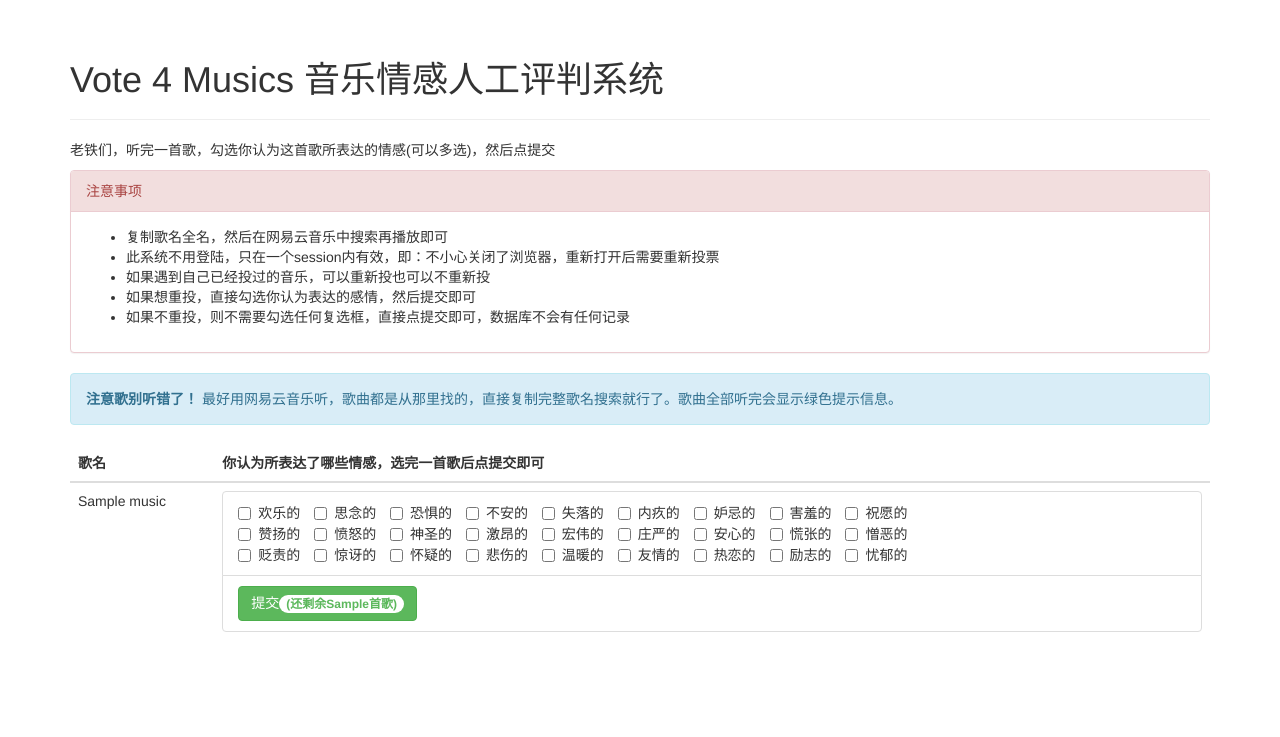
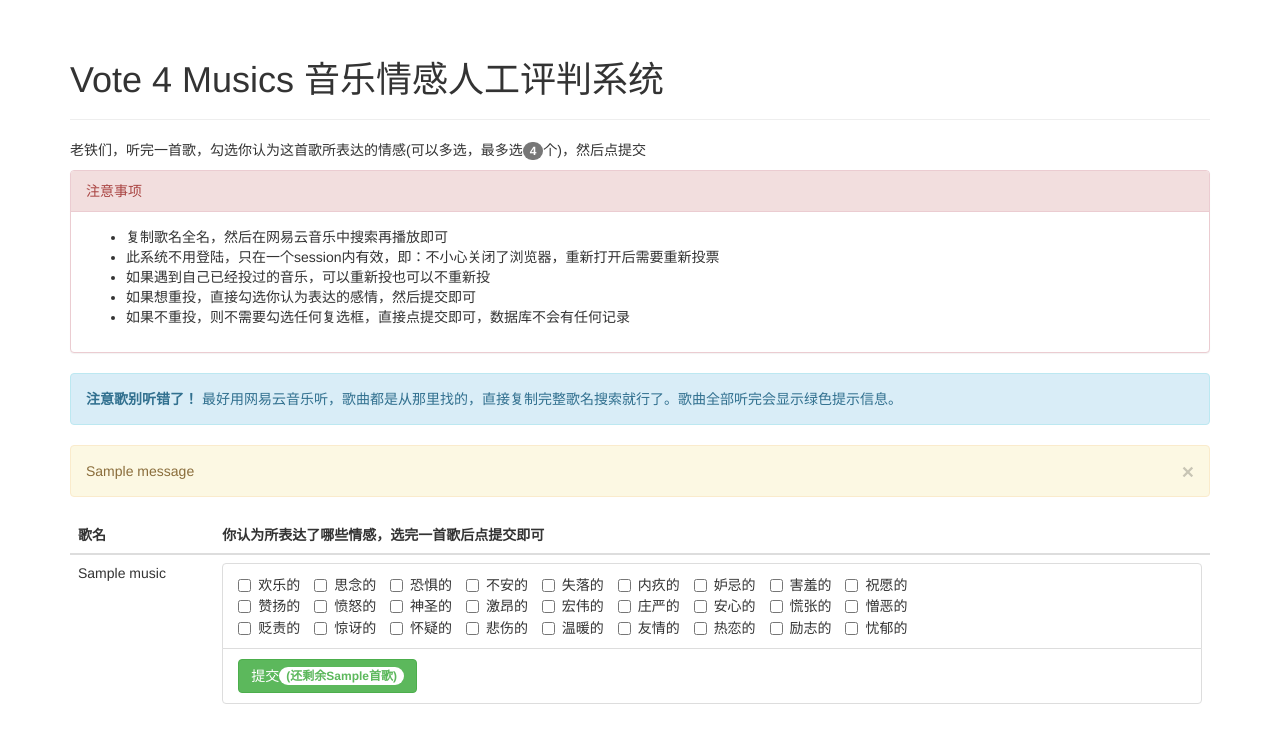
Before and after one commit to xietx1995/VoteForMusics, a Flask app: template templates/index.html in a window 1280 px wide. Shown: the part 52-789 px from the top of the page. Before the commit the page ends 684 px from the top, so only its background shows below. Run offline with Flask 2, Linux system fonts and the light colour scheme; the template is opened without the code that fills it: most values are stand-ins (such as "Sample title", 1, 10 or a date in 2020); one stand-in notice (Sample message) is shown; some libraries are stand-ins or nearby versions.

Commit message:
修改用户提示信息，显示选项个数

```diff
--- a/templates/index.html
+++ b/templates/index.html
@@ -7,7 +7,7 @@
 <div class="page-header">
     <h1>Vote 4 Musics 音乐情感人工评判系统</h1>
 </div>
-<p>老铁们，听完一首歌，勾选你认为这首歌所表达的情感(可以多选)，然后点提交</p>
+<p>老铁们，听完一首歌，勾选你认为这首歌所表达的情感(可以多选，最多选<span class="badge">4</span>个)，然后点提交</p>
 <div class="panel panel-danger">
     <div class="panel-heading">注意事项</div>
     <div class="panel-body">
@@ -23,6 +23,11 @@
 <div class="alert alert-info">
   <strong>注意歌别听错了！</strong> 最好用网易云音乐听，歌曲都是从那里找的，直接复制完整歌名搜索就行了。歌曲全部听完会显示绿色提示信息。
 </div>
+{% for message in get_flashed_messages() %}
+<div class="alert alert-warning">
+    <button type="button" class="close" data-dismiss="alert">&times;</button> {{ message }}
+</div>
+{% endfor %}
 {% if finish %}
 <div class="alert alert-success">
   <strong>已完成！</strong> 关闭页面即可。
```
